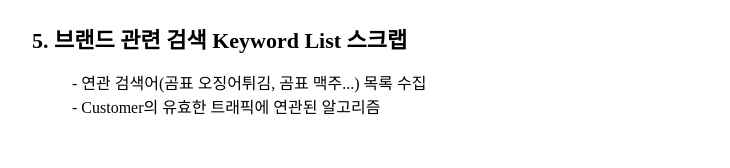
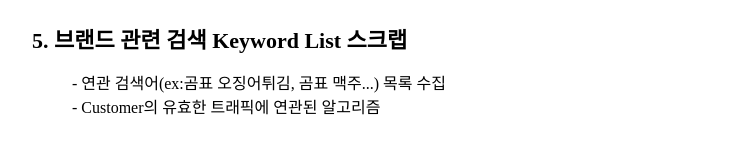
Before and after one commit to woodnlowkey/robocorp_sample, a plain HTML site: page index.html in a window 1280 px wide. Shown: the part 592-760 px from the top of the page, without its empty margins (465-1195 px from the left). Drawn offline with Linux system fonts and the light colour scheme; a script that the page names is missing.

Commit message:
Update index.html

```diff
--- a/index.html
+++ b/index.html
@@ -40,7 +40,7 @@
                 <br>
                 <span>5. 브랜드 관련 검색 Keyword List 스크랩</span><br>
                 <blockquote>
-                    - 연관 검색어(곰표 오징어튀김, 곰표 맥주...) 목록 수집<br>
+                    - 연관 검색어(ex:곰표 오징어튀김, 곰표 맥주...) 목록 수집<br>
                     - Customer의 유효한 트래픽에 연관된 알고리즘
                 </blockquote>
                 <br>
```
